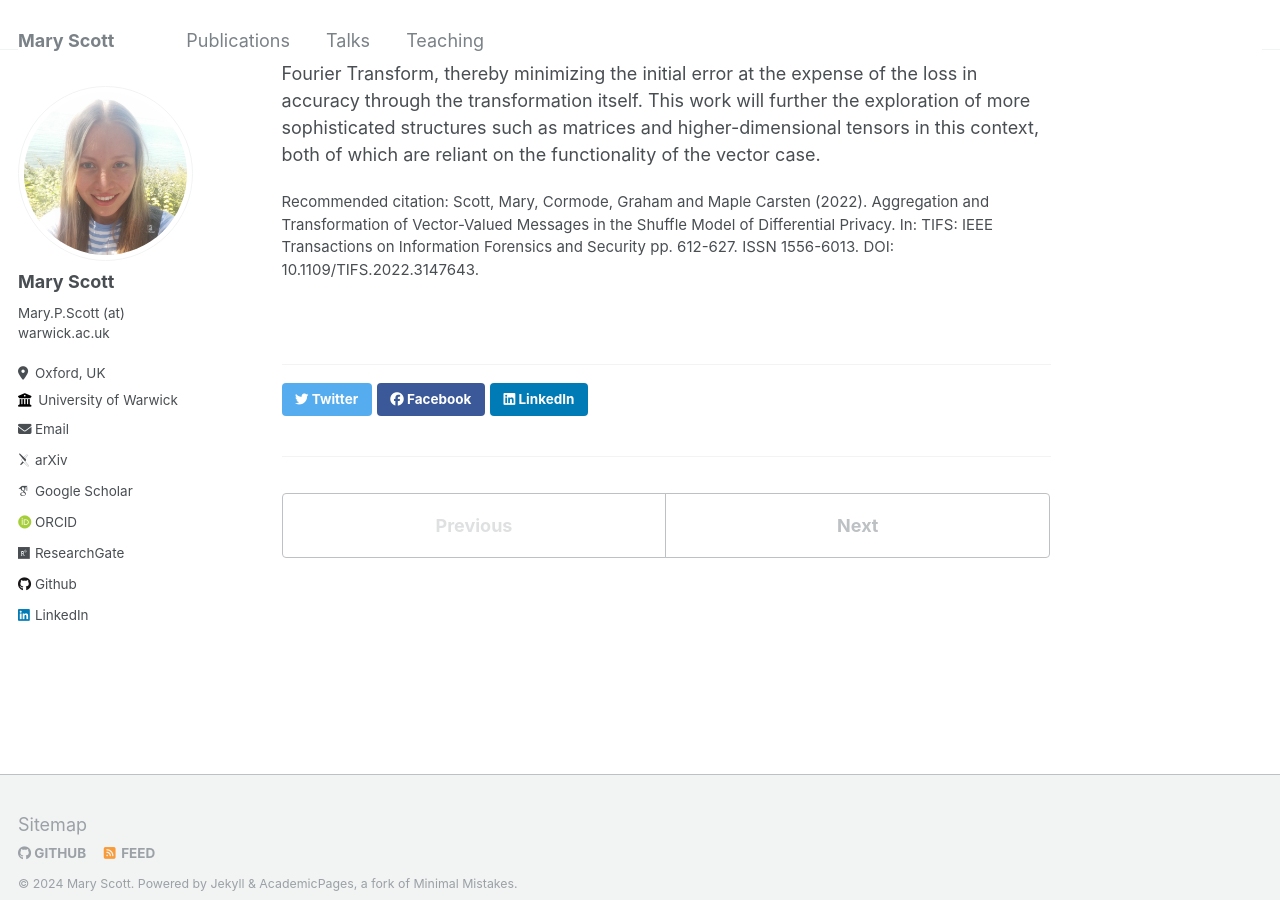
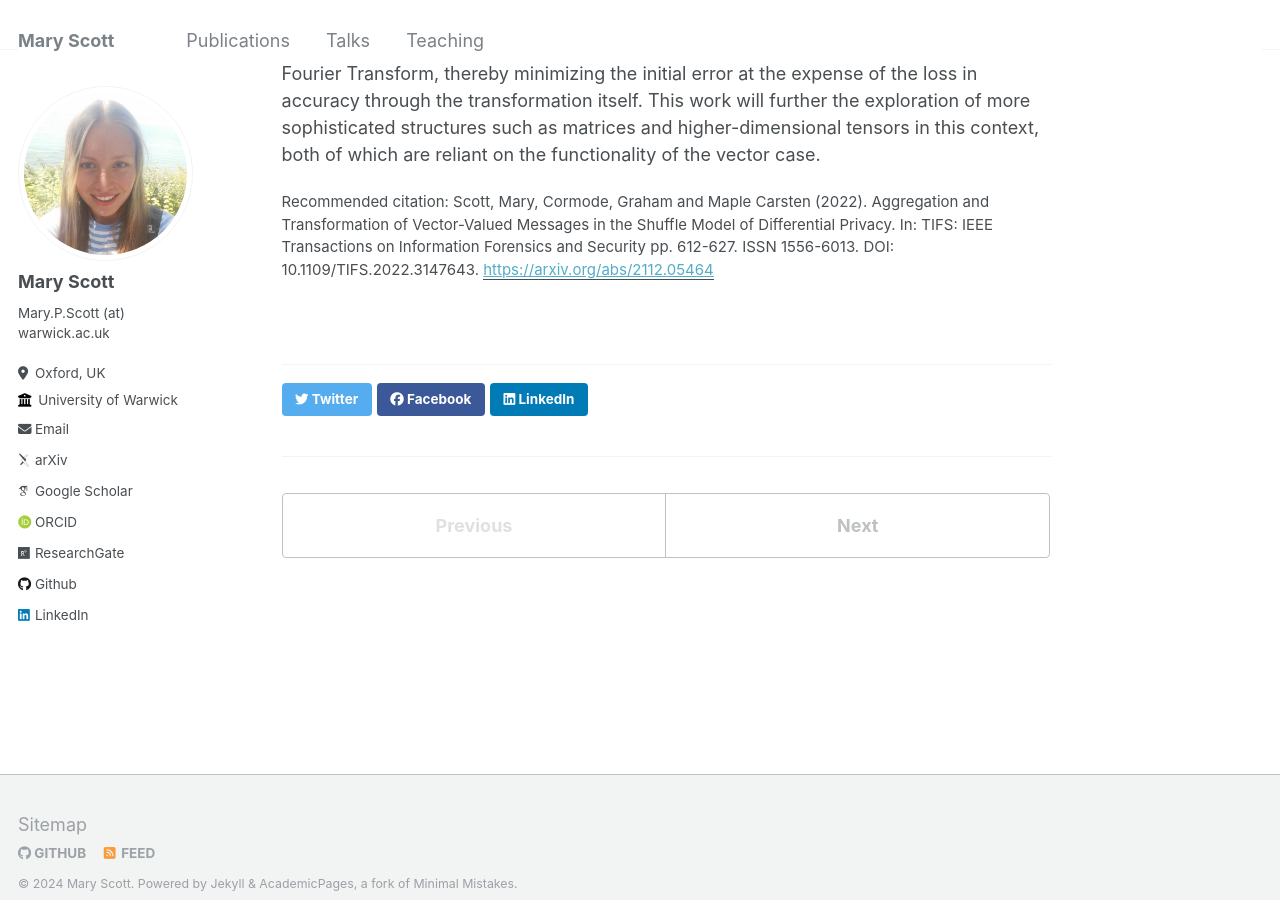
Before and after one commit to mary-python/mary-python.github.io, a Jekyll site: the page built from _publications/2022-01-28-aggregation.md, in a window 1280 px wide and 900 px high, scrolled down 475 px. Built offline with Jekyll 4.4.1, drawn with Linux system fonts in a browser that asks for light colours; some web fonts are replaced; part of the change alters nothing that is shown.

Commit message:
Update 2022-01-28-aggregation.md

```diff
--- a/_publications/2022-01-28-aggregation.md
+++ b/_publications/2022-01-28-aggregation.md
@@ -5,6 +5,7 @@ permalink: /publications/2022-01-28-aggregation
 excerpt: 'In this work we improve the error bound produced by the previous research by implementing a Discrete Fourier Transform.'
 date: 2022-01-28
 venue: 'IEEE Transactions on Information Forensics and Security'
+paperurl: 'https://arxiv.org/abs/2112.05464'
 citation: 'Scott, Mary, Cormode, Graham and Maple Carsten (2022). Aggregation and Transformation of Vector-Valued Messages in the Shuffle Model of Differential Privacy. In: TIFS: IEEE Transactions on Information Forensics and Security pp. 612-627. ISSN 1556-6013. DOI: 10.1109/TIFS.2022.3147643.'
 ---
 
```
